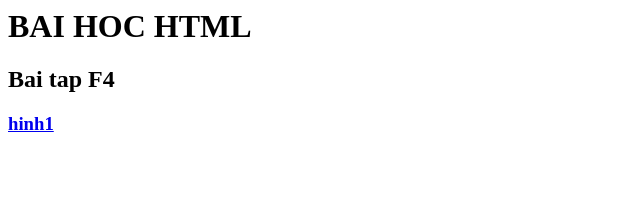
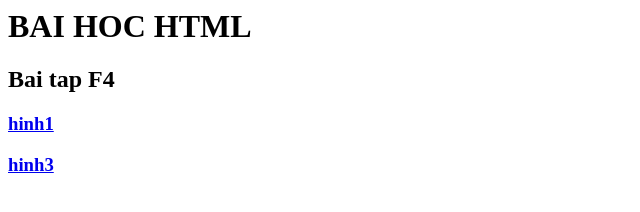
Before and after one commit to traamle15208-rgb/baotram152.github.io, a plain HTML site: page index.html in a window 1280 px wide. Shown: the full height of the page, 0-640 px from the left. Drawn offline with Linux system fonts and the light colour scheme.

Commit message:
Update index.html

```diff
--- a/index.html
+++ b/index.html
@@ -7,6 +7,6 @@
   <h1>BAI HOC HTML</h1>
   <h2>Bai tap F4</h2>
       <h3><a href="baitapf4/hinh1.html">hinh1</a></h3>
-
+      <h3><a href="baitapf4/hinh3.html">hinh3</a></h3>
   </body>
   </html>
```
